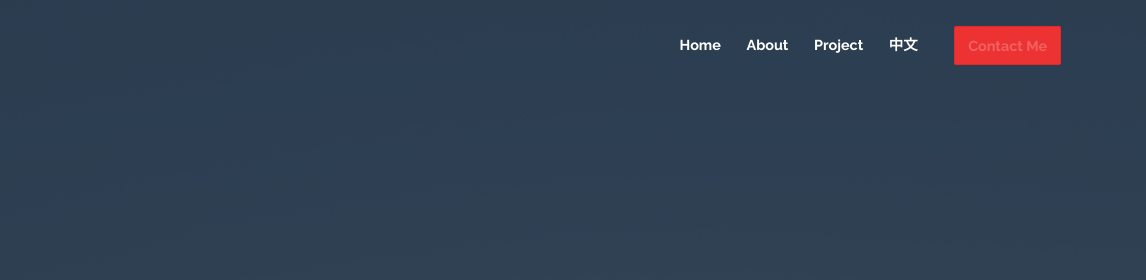
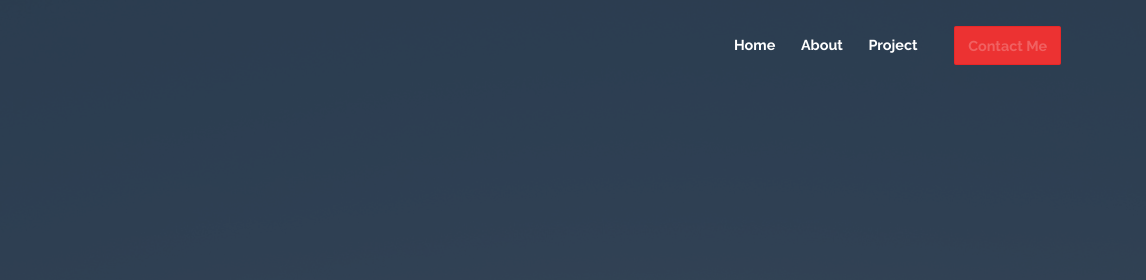
Before and after one commit to AdamZENG2003/Official-Website, a plain HTML site: page index.html in a window 1280 px wide. Shown: the top 280 px of the page, 134-1280 px from the left. Drawn offline with Linux system fonts and the light colour scheme.

Commit message:
Add files via upload

```diff
--- a/index.html
+++ b/index.html
@@ -36,9 +36,6 @@
                     </li>
                     <li class="nav-item">
                         <a class="nav-link" href="#project">Project</a>
-                    </li>
-                    <li class="nav-item">
-                        <a class="nav-link" href="index_cn.html">中文</a>
                     </li>
 
                     <li class="nav-item ml-0 ml-lg-4">
```
